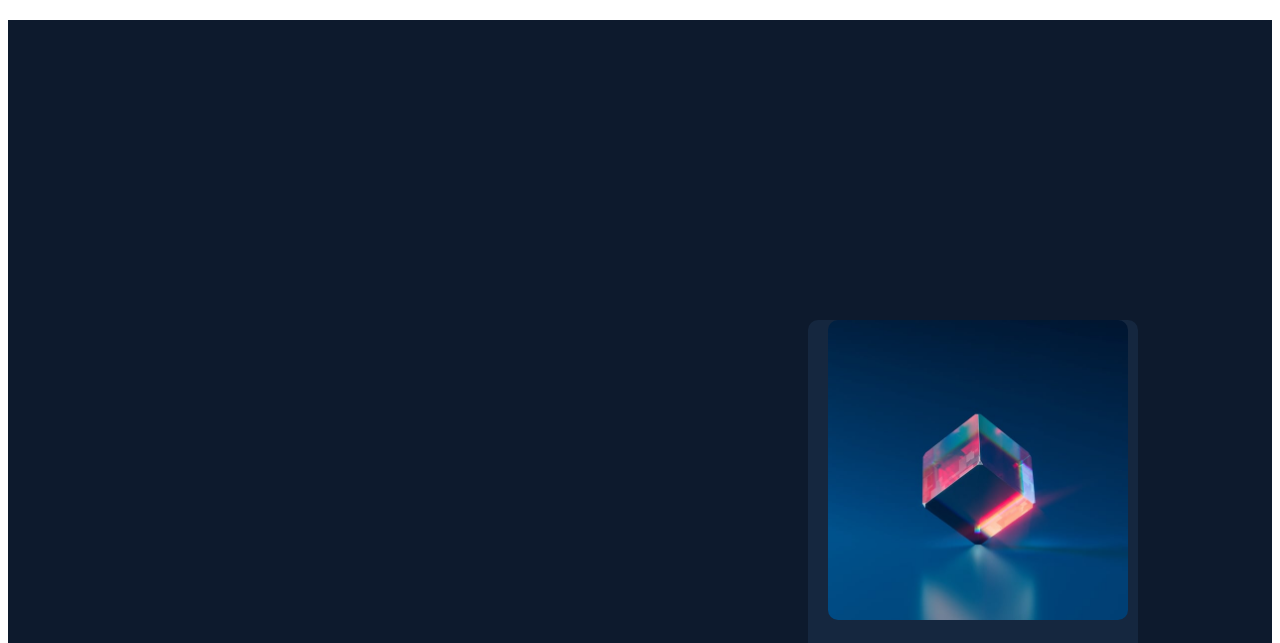
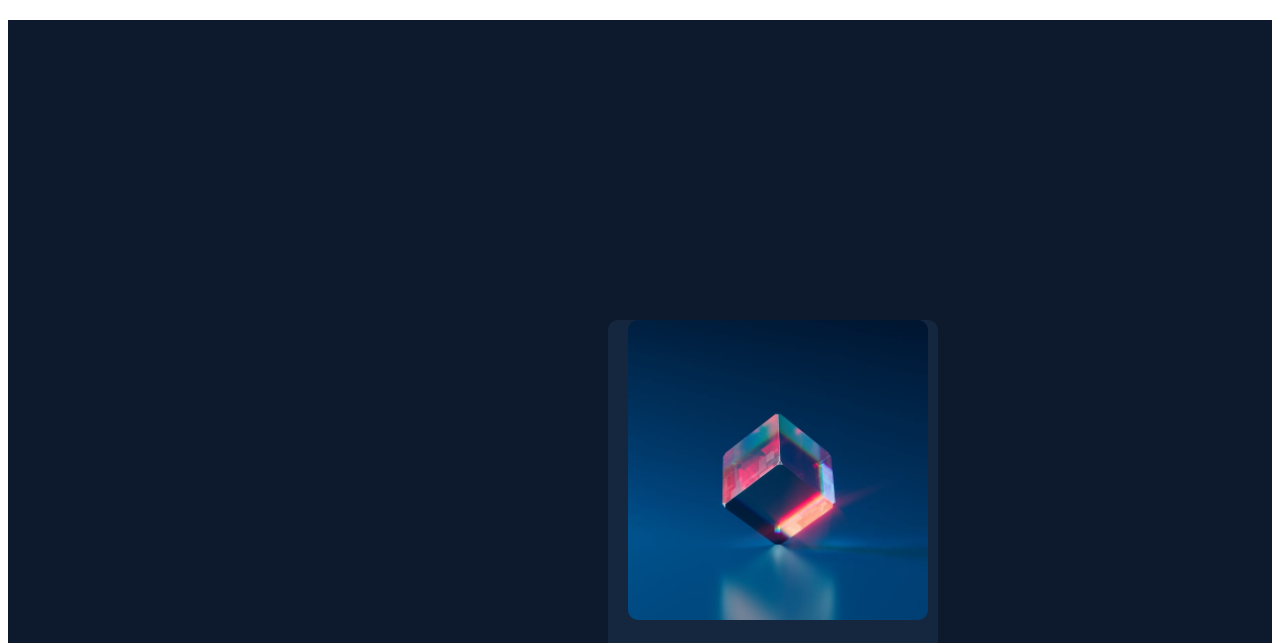
Before and after one commit to BalajiArumugam-001/mfa-20221124_level1, a plain HTML site: page index.html in a window 1280 px wide. Shown: the top 643 px of the page. Drawn offline with Linux system fonts and the light colour scheme.

Commit message:
Update style.css

```diff
--- a/css/style.css
+++ b/css/style.css
@@ -6,7 +6,7 @@
 .box{
     position: relative;
     top: 300px;
-    left: 800px;
+    left: 600px;
     background-color: #15273f;
     /* border:1px solid white; */
     border-radius: 10px;
```
